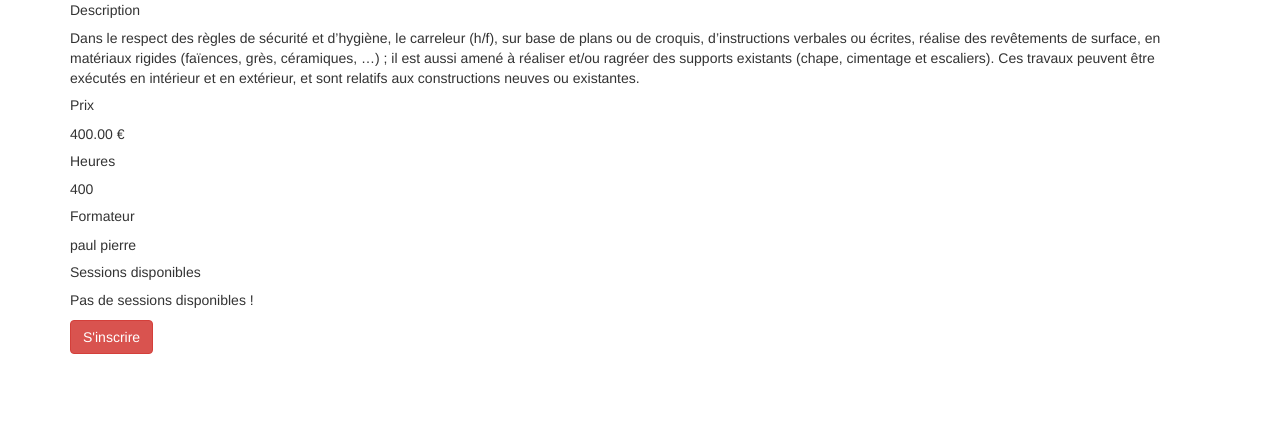
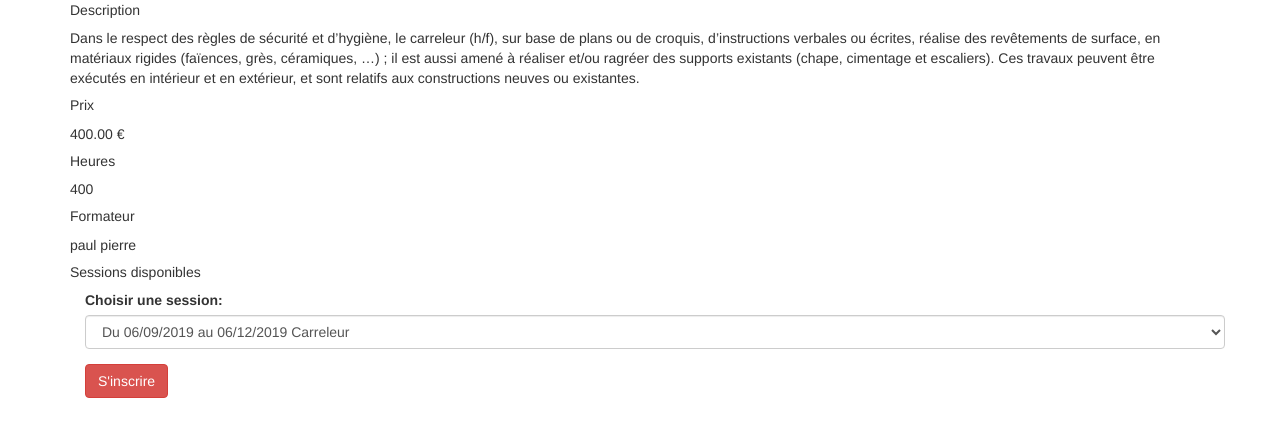
Before and after one commit to adelzaidani/gestionformation, a Django app: page /training/1/ in a window 1280 px wide. Shown: the part 375-800 px from the top of the page. Run offline with Django 3.2, Linux system fonts and the light colour scheme; data comes from the database, SQL or seed files in the repository; both versions use the stored data as it was after the commit; parts of the project's set-up code (start-up, migrations or seed data) failed here and were passed over; some libraries are stand-ins or nearby versions.

Commit message:
ajout d' une application booking permettant de reserver une formation

```diff
--- a/site_formation/account/views.py
+++ b/site_formation/account/views.py
@@ -63,7 +63,7 @@
             return redirect('edit_profile')
         else:
 
-            return redirect('account:change_password')
+            return redirect('change_password')
     else:
         form=PasswordChangeForm(user=request.user)
         return render(request,'account/change_password.html',{'form':form})
--- a/site_formation/site_formation/settings.py
+++ b/site_formation/site_formation/settings.py
@@ -41,6 +41,9 @@
     'training',
     'home',
     'crispy_forms',
+    'booking',
+
+
 ]
 
 
--- a/site_formation/training/models.py
+++ b/site_formation/training/models.py
@@ -53,8 +53,7 @@
     def get_available_places(self):
         return self.availabe_places
 
-    def is_full(self):
-        return self.full
+
 
 
 
--- a/site_formation/training/templates/training/training_detail.html
+++ b/site_formation/training/templates/training/training_detail.html
@@ -16,27 +16,26 @@
         <p>{{training.teacher}}</p>
 
     <h5> <span>Sessions disponibles</span></h5>
+        {% if not sessions %}
+            <p> il n'existe pas de session disponible pour cette formation !</p>
 
-
-    {% if session.is_full == true %}
-        <p> Pas de sessions disponibles !</p>
         {% else %}
             <div class="container">
-
               <form>
                 <div class="form-group">
                   <label for="select_session">Choisir une session:</label>
                   <select class="form-control" id="sel1">
                       {% for session in sessions%}
-                        <option>{{session}}</option>
+                            <option value="{{session}}">{{session}}</option>
                       {% endfor%}
                   </select>
                 </div>
               </form>
+              <input type="submit" class="btn btn-danger" value="S'inscrire">
             </div>
         {% endif%}
 
-    <input type="submit" class="btn btn-danger" value="S'inscrire">
+
 
 </div>
 
--- a/site_formation/training/views.py
+++ b/site_formation/training/views.py
@@ -18,6 +18,6 @@
 
 def training_detail(request,id):
     training=get_object_or_404(Training,id=id)
-    sessions=Session.objects.filter(training=id)
+    sessions=Session.objects.filter(training=id,full=False)
     context={'training':training,'sessions':sessions}
     return render(request,'training/training_detail.html',context)
```
Also changed, not shown: site_formation/db.sqlite3. Lines whose indentation alone changed are shown as unchanged.
